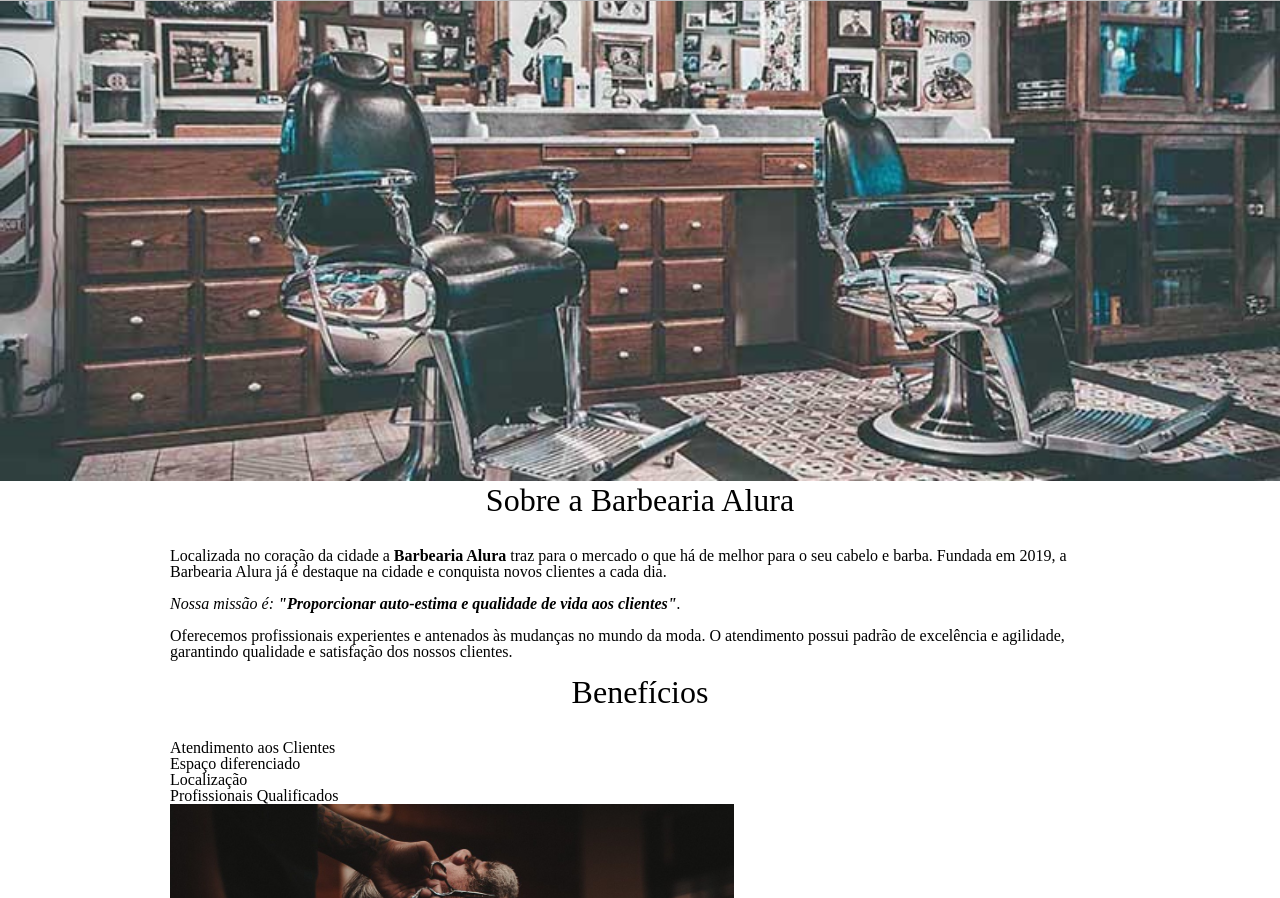
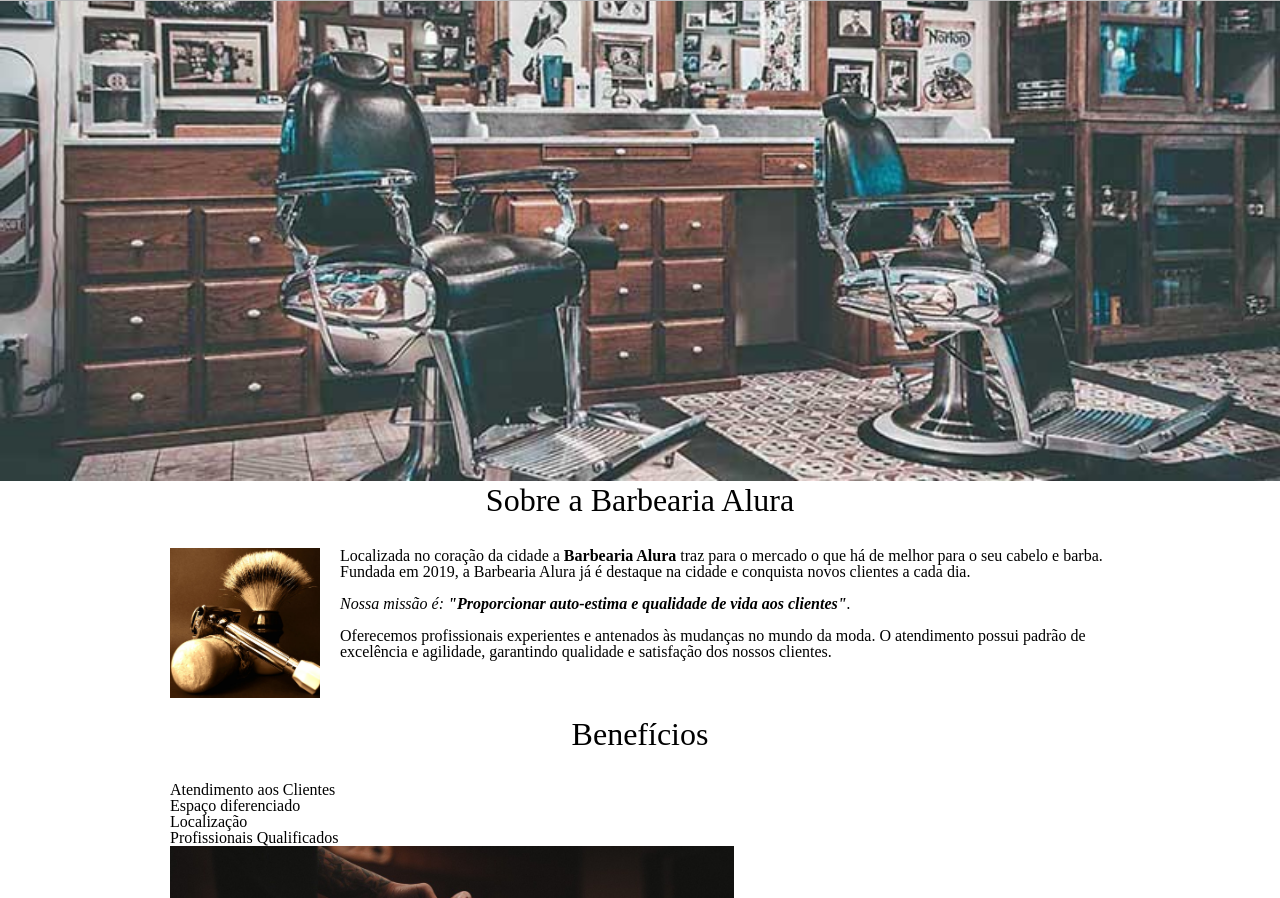
Before and after one commit to my-study-area/curso-alura-html5-css3-avancando-css, a plain HTML site: page index.html in a window 1280 px wide. Shown: the part 292-1190 px from the top of the page. Drawn offline with Linux system fonts and the light colour scheme.

Commit message:
adiciona imagem flutuante  na seção principal

```diff
--- a/index.html
+++ b/index.html
@@ -27,7 +27,7 @@
 		<main>
 			<section class="principal">
 				<h2 class="titulo-principal">Sobre a Barbearia Alura</h2>
-
+				<img class="utensilios" src="utensilios.jpg" alt="Utensílios de um barbeiro">
 				<p>Localizada no coração da cidade a <strong>Barbearia Alura</strong> traz para o mercado o que há de melhor para o seu cabelo e barba. Fundada em 2019, a Barbearia Alura já é destaque na cidade e conquista novos clientes a cada dia.</p>
 
 				<p id="missao"><em>Nossa missão é: <strong>"Proporcionar auto-estima e qualidade de vida aos clientes"</strong>.</em></p>
--- a/style.css
+++ b/style.css
@@ -158,6 +158,7 @@ td, th {
 	text-align: center;
 	font-size: 2em;
 	margin: 0 0 1em;
+	clear: left;
 }
 
 .principal p {
@@ -175,3 +176,9 @@ td, th {
 .imagembeneficios {
 	width: 60%;
 }
+
+.utensilios {
+	width: 150px;
+	float: left;
+	margin: 0 20px 20px 0;
+}
```
Also changed, not shown: utensilios.jpg (added).
